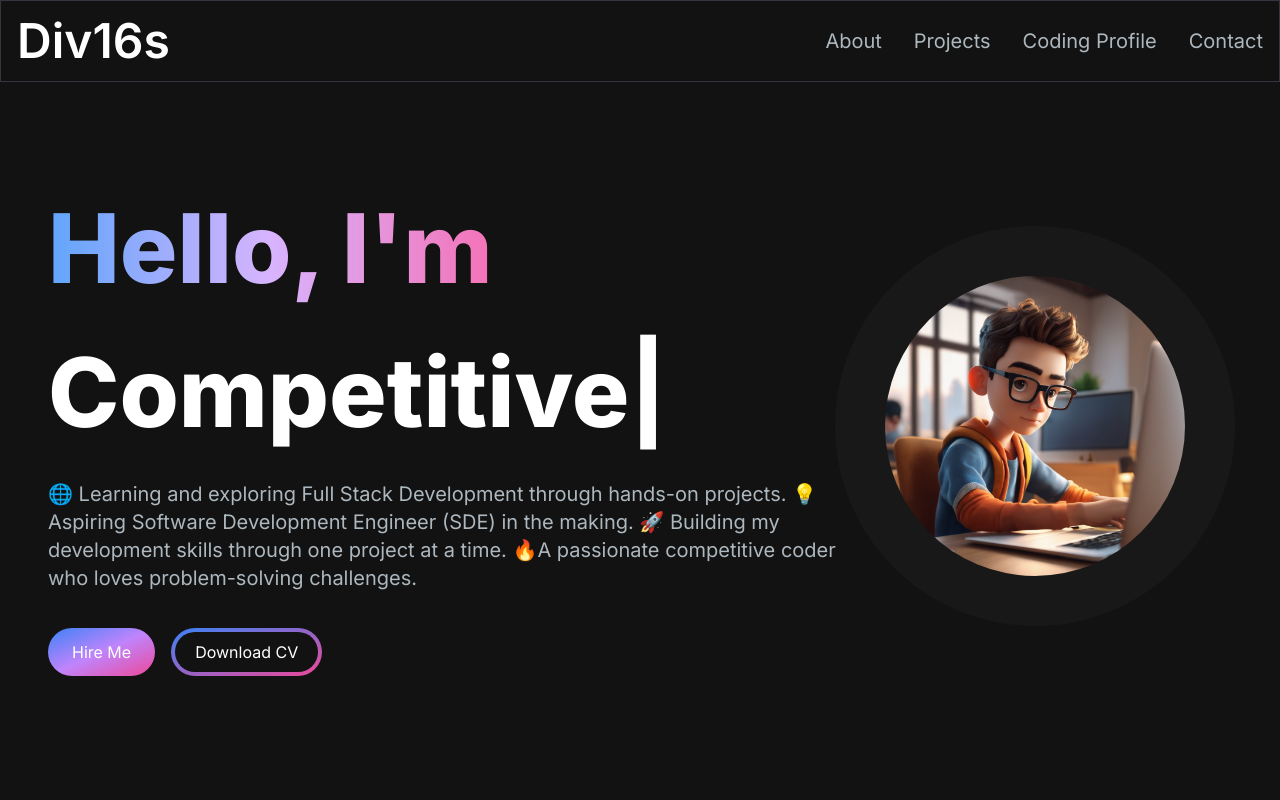
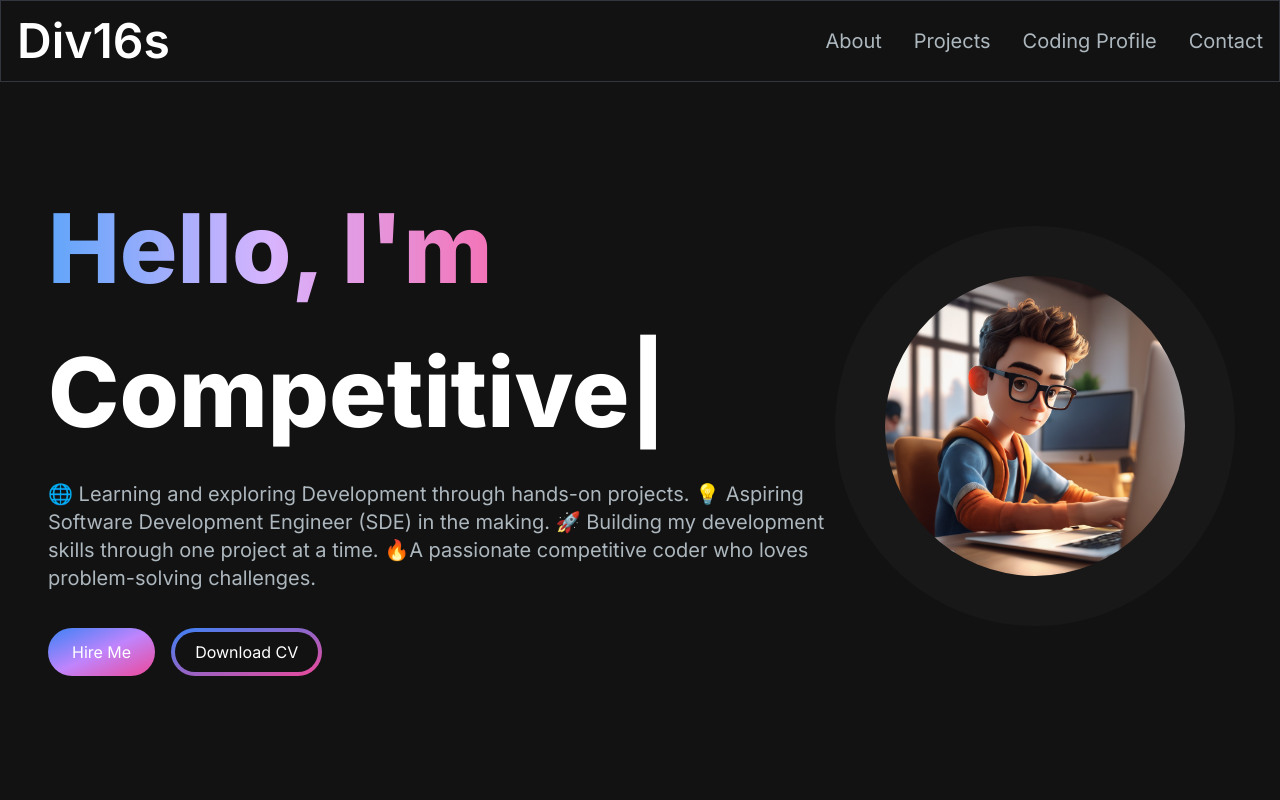
Before and after one commit to Div16s/MY_PORTFOLIO, a Next.js app: page / in a window 1280 px wide. Shown: the top 800 px of the page. Built offline with nearby package versions, Linux system fonts and the light colour scheme.

Commit message:
Update HeroSection.jsx

```diff
--- a/src/app/components/HeroSection.jsx
+++ b/src/app/components/HeroSection.jsx
@@ -35,7 +35,7 @@ const HeroSection = () => {
             />
           </h1>
           <p className="text-[#ADB7BE] text-base sm:text-lg mb-6 lg:text-xl">
-          🌐 Learning and exploring Full Stack Development through hands-on projects.
+          🌐 Learning and exploring Development through hands-on projects.
 
           💡 Aspiring Software Development Engineer (SDE) in the making.
 
```
